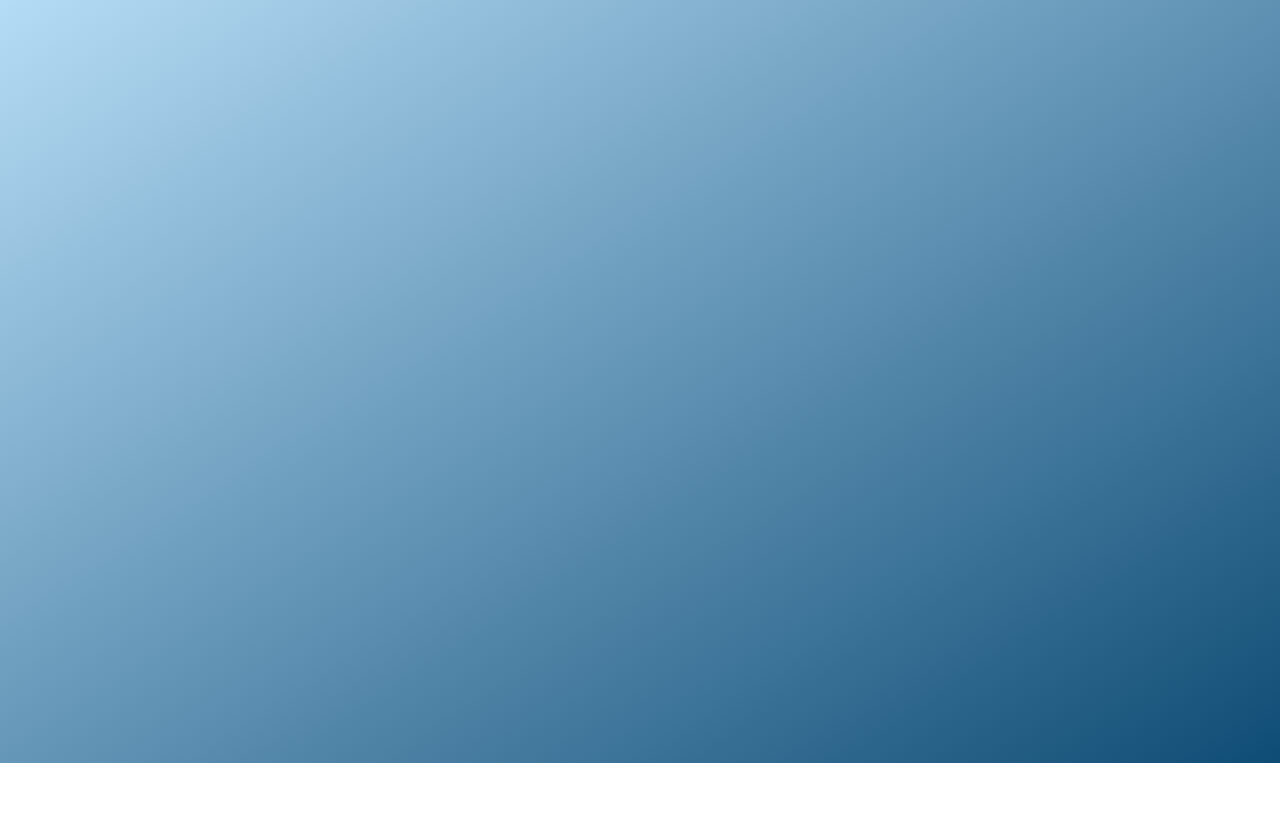
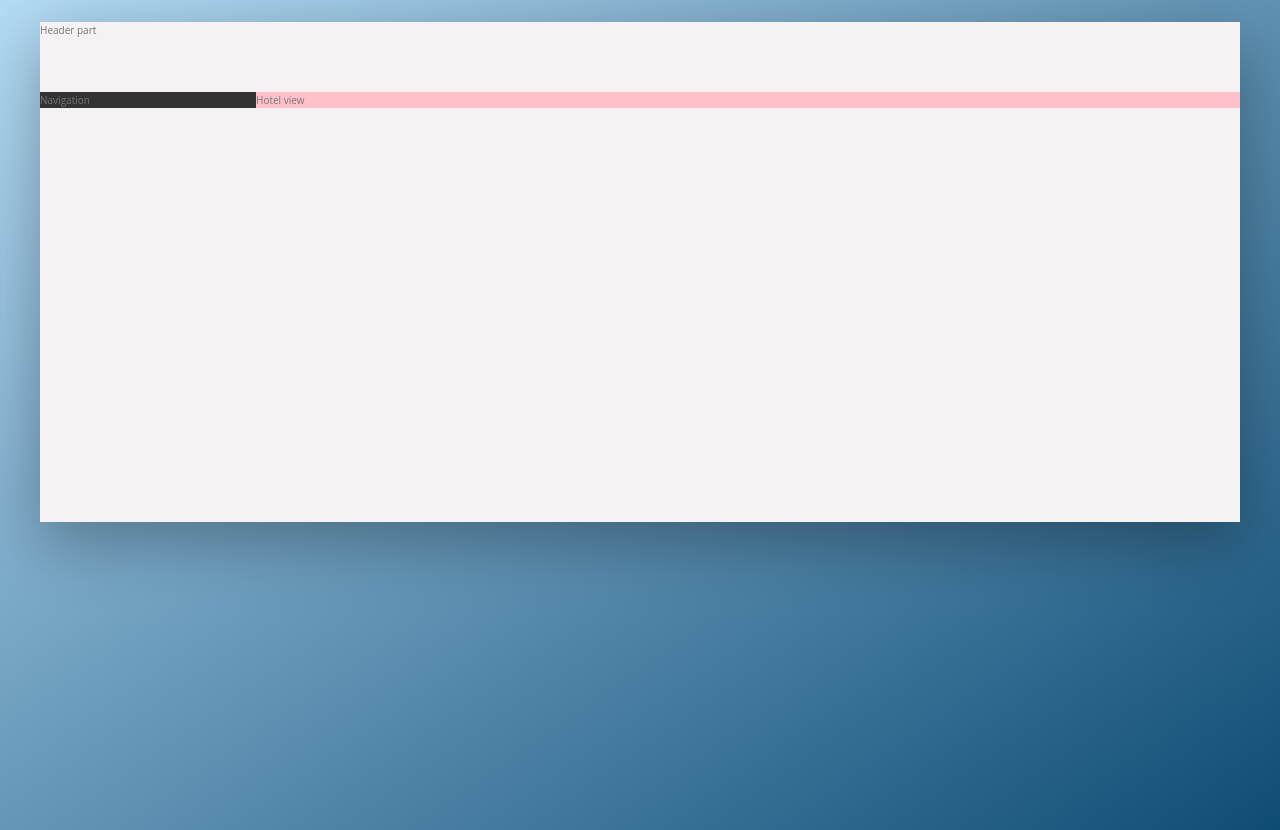
Before and after one commit to samadjei/Voyager, a website: page index.html in a window 1280 px wide. Shown: the part 58-888 px from the top of the page. Before the commit the page ends 821 px from the top, so only its background shows below. Drawn offline with Linux system fonts and the light colour scheme.

Commit message:
Building the overall layout

```diff
--- a/index.html
+++ b/index.html
@@ -5,8 +5,21 @@
     <meta name="viewport" content="width=device-width, initial-scale=1.0" />
     <title>Voyager</title>
     <link rel="stylesheet" href="css/style.css" />
+    <script src="https://kit.fontawesome.com/6ad96508b7.js" crossorigin="anonymous"></script>
   </head>
   <body>
-    <h1>Voyager</h1>
+    <div class="container">
+      <header class="header">
+        Header part
+      </header>
+      <div class="content">
+        <nav class="sidebar">
+          Navigation
+        </nav>
+        <main class="hotel-view">
+          Hotel view
+        </main>
+      </div>
+    </div>
   </body>
 </html>
--- a/sass/_base.scss
+++ b/sass/_base.scss
@@ -26,6 +26,8 @@
   --color-grey-dark-1: #333;
   --color-grey-dark-2: #777;
   --color-grey-dark-3: #999;
+
+  --shadow-dark: 0 2rem 6rem rgba(0, 0, 0, 0.3);
 }
 
 a *,
--- a/sass/_layout.scss
+++ b/sass/_layout.scss
@@ -0,0 +1,28 @@
+.container {
+  max-width: 120rem;
+  margin: 8rem auto;
+  background-color: var(--color-grey-light-2);
+  box-shadow: var(--shadow-dark);
+  min-height: 50rem;
+}
+
+.header {
+  height: 7rem;
+  border-color: #fff;
+  border-bottom: var(--color-grey-light-2);
+}
+
+.content {
+  display: flex;
+}
+
+.sidebar {
+  background-color: var(--color-grey-dark-1);
+  flex: 0 0 18%;
+}
+
+.hotel-view {
+  border-color: #fff;
+  background-color: pink;
+  flex: 1;
+}
```
Also changed, not shown: css/style.css.
